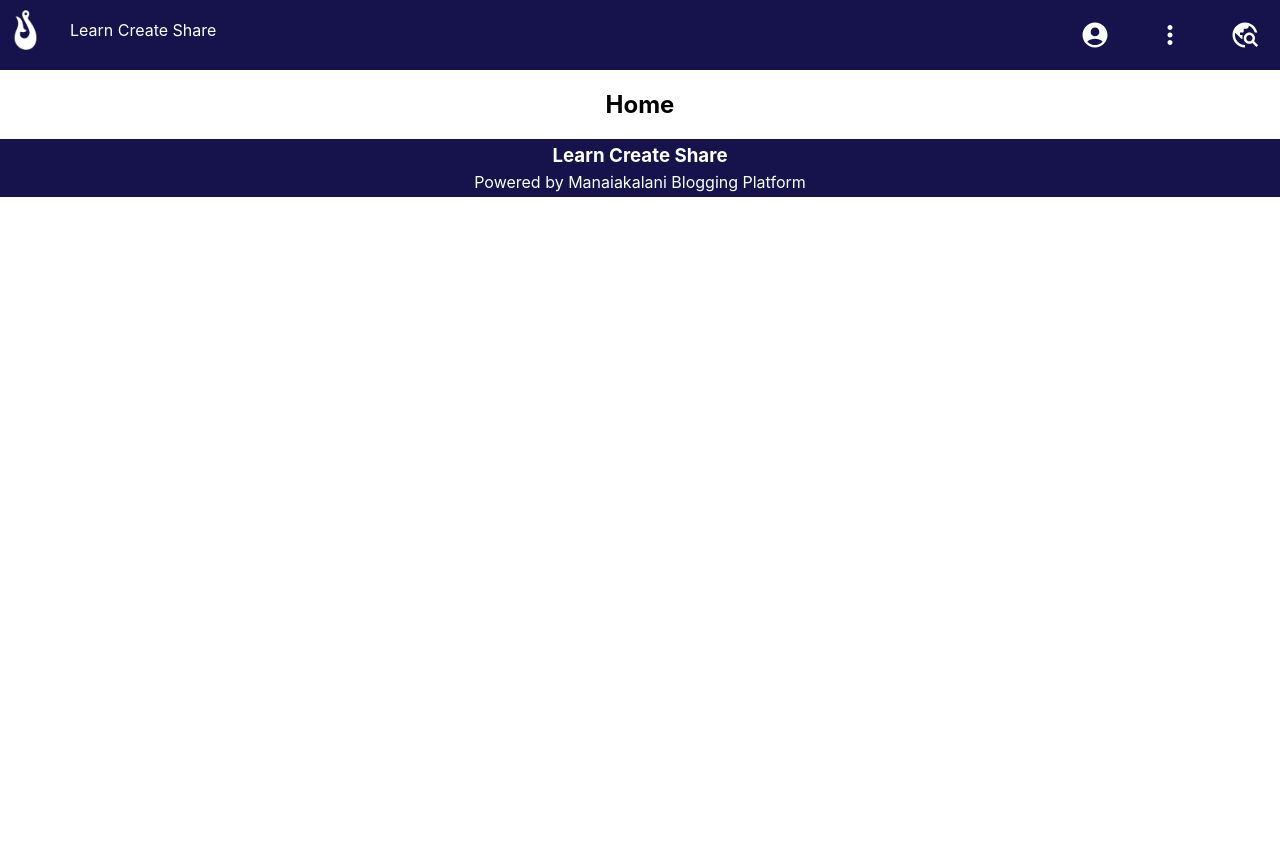
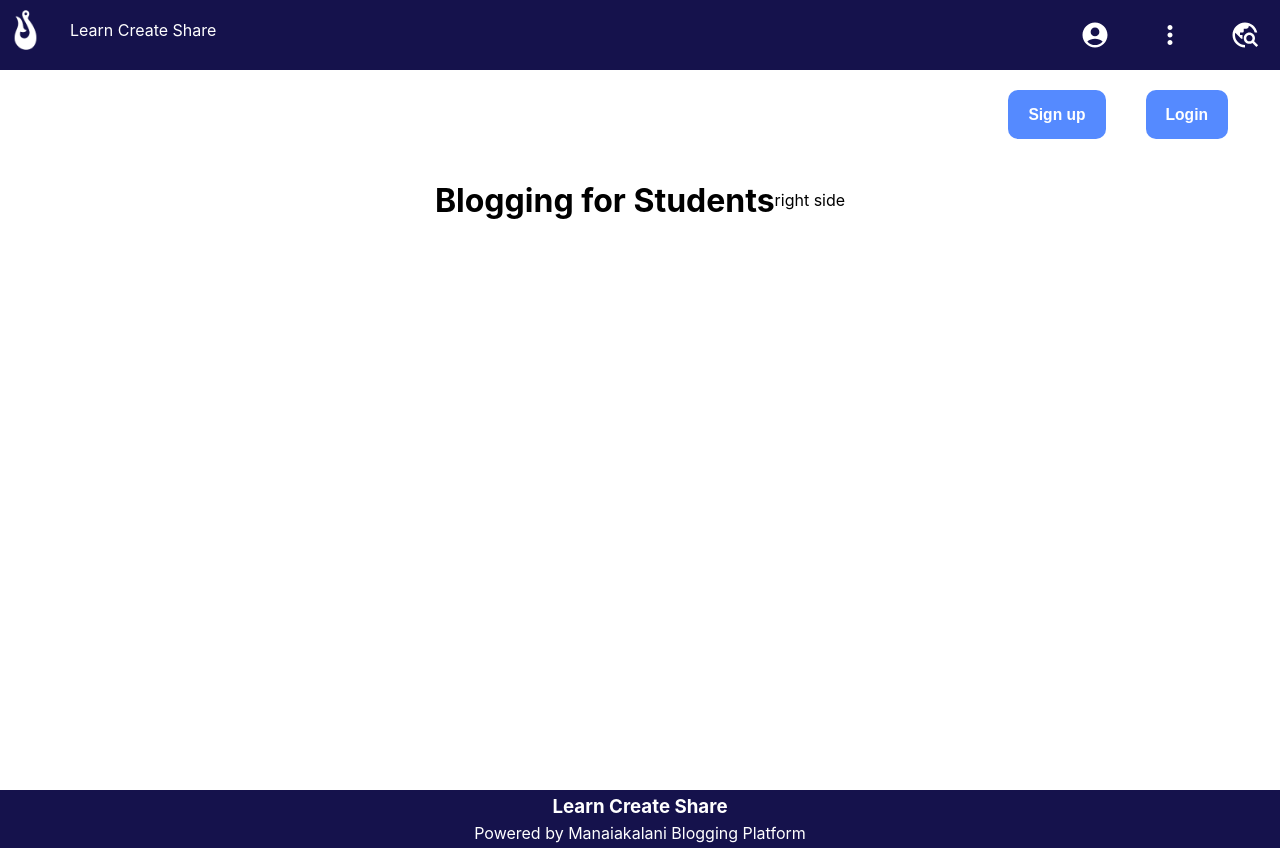
Before and after one commit to DylanBotha-Waikato/Compx374TeamD, a React (Create React App) app in the folder learn-create-share/: page / in a window 1280 px wide. Before the commit the page ends 800 px from the top, so only its background shows below. Built offline with nearby package versions, Linux system fonts and the light colour scheme.

Commit message:
Started home page

```diff
--- a/learn-create-share/src/pages/Home.js
+++ b/learn-create-share/src/pages/Home.js
@@ -1,8 +1,23 @@
 import React from 'react'
+
+import "../styles/Home.css"
 
 function Home() {
   return (
-    <div><h2>Home</h2></div>
+    <div className='home'>
+      <div className='topButtons'>
+        <button><h3>Sign up</h3></button>
+        <button><h3>Login</h3></button>
+      </div>
+      <div className='mainContent'>
+        <div className='homeTitle'><h1>Blogging for Students</h1></div>
+        <div className='branding'>right side</div>
+      </div>
+      <div className='bottomButtons'>
+
+      </div>
+
+    </div>
   )
 }
 
--- /dev/null
+++ b/learn-create-share/src/styles/Home.css
@@ -0,0 +1,34 @@
+.home{
+    display: flex;
+    flex-direction: column;
+    height: 90vh;
+    width: 95%;
+    margin-left: 2.5%;
+    margin-right: 2.5%;
+}
+
+.home .topButtons{
+    display: flex;
+    flex-direction: row;
+    align-items: center;
+    justify-content: flex-end;
+}
+
+.home .topButtons button{
+    margin: 20px;
+    padding-top: 0px;
+    padding-bottom: 0px;
+    padding-left: 20px;
+    padding-right: 20px;
+    background-color: #558aff;
+    color: white;
+    border-radius: 10px;
+    border-style: none;
+}
+
+.mainContent{
+    display: flex;
+    flex-direction: row;
+    align-items: center;
+    justify-content: center;
+}
```
